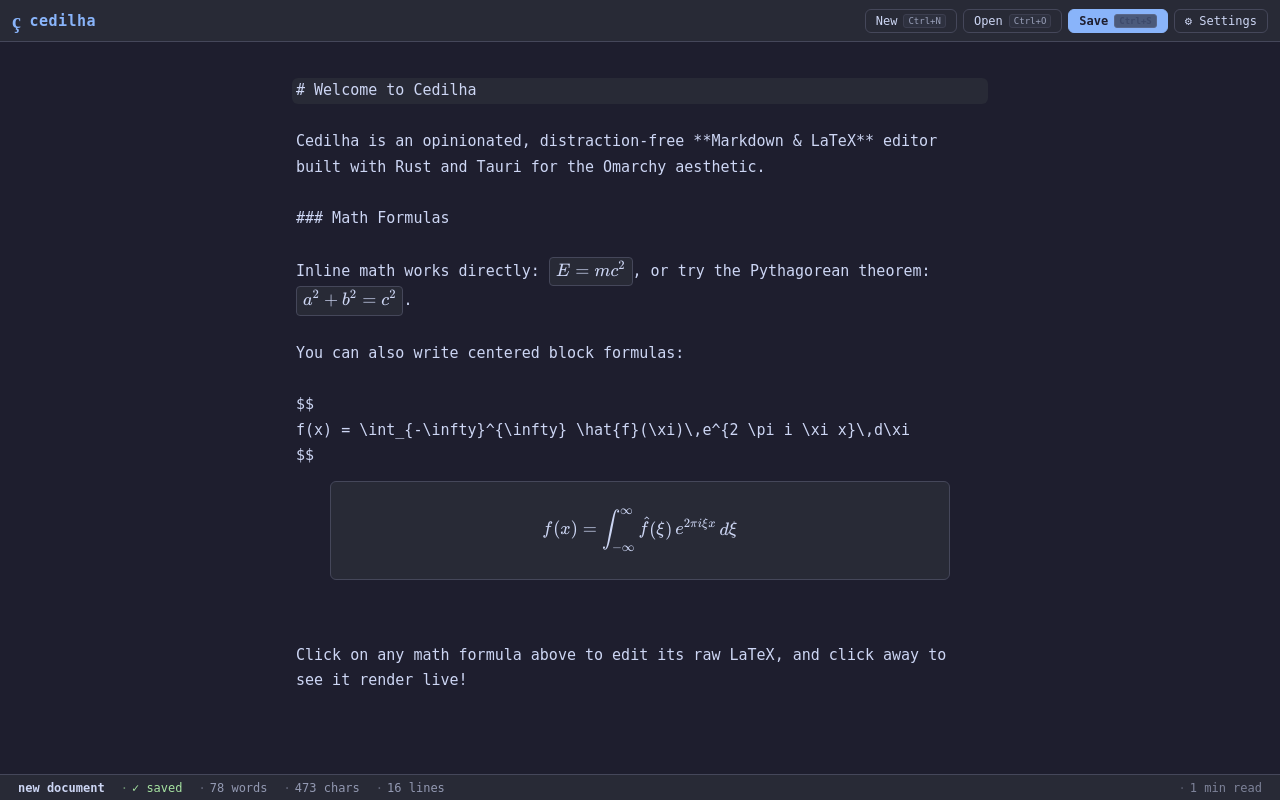
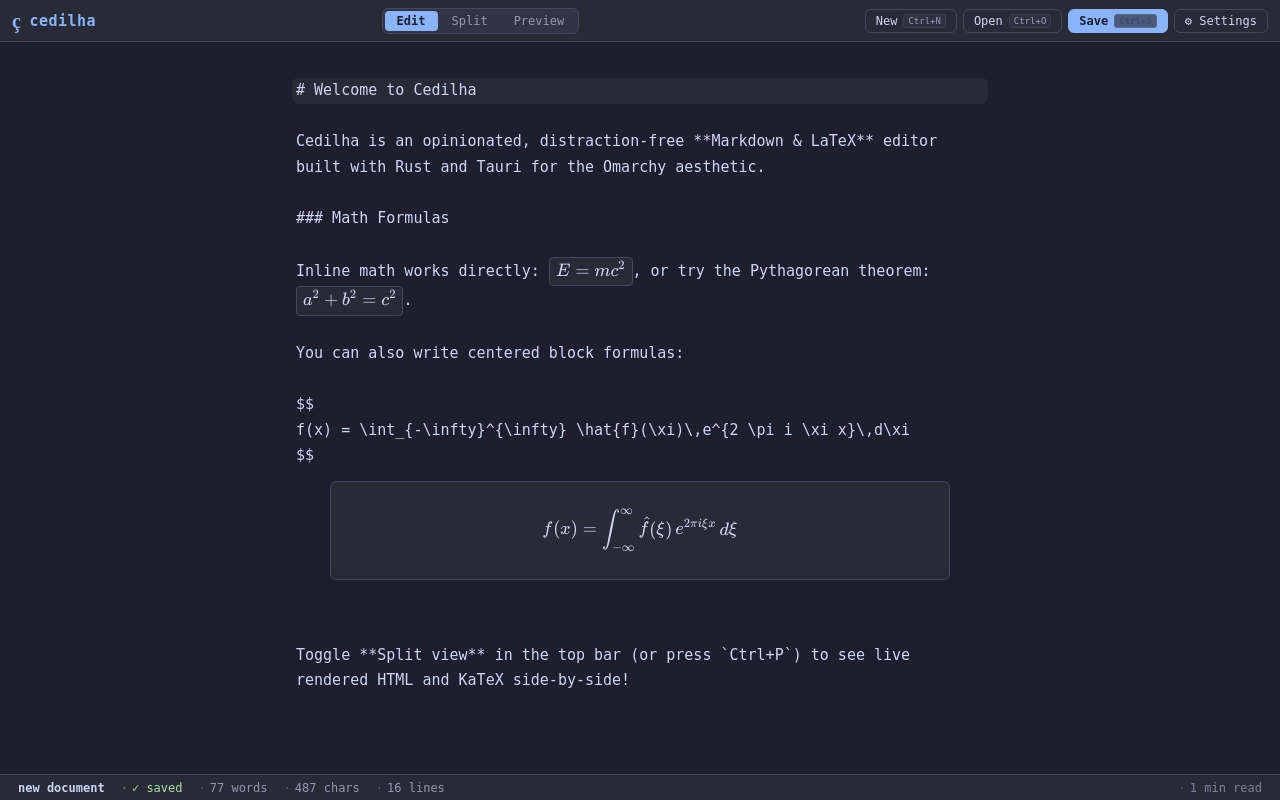
Before and after one commit to pedro-hro/cedilha, a SvelteKit app: page / in a window 1280 px wide. Built offline with nearby package versions, Linux system fonts and the light colour scheme.

Commit message:
feat: add Apostrophe-style Edit, Split, and Preview view modes

```diff
--- a/package.json
+++ b/package.json
@@ -15,7 +15,9 @@
     "@codemirror/language": "^6.10.3",
     "@codemirror/state": "^6.5.0",
     "@codemirror/view": "^6.34.1",
-    "katex": "^0.16.11"
+    "@types/marked": "^6.0.0",
+    "katex": "^0.16.11",
+    "marked": "^18.0.14"
   },
   "devDependencies": {
     "@sveltejs/adapter-auto": "^3.3.0",
--- a/src/App.svelte
+++ b/src/App.svelte
@@ -1,6 +1,7 @@
 <script lang="ts">
   import { onMount } from "svelte";
   import Editor from "./components/Editor.svelte";
+  import Preview from "./components/Preview.svelte";
   import StatusBar from "./components/StatusBar.svelte";
   import Settings from "./components/Settings.svelte";
   import * as api from "./lib/tauri";
@@ -14,10 +15,13 @@
     // Running in browser dev mode outside Tauri webview
   }
 
+  type ViewMode = "edit" | "split" | "preview";
+
   // ----- state -----
-  let content = "# Welcome to Cedilha\n\nCedilha is an opinionated, distraction-free **Markdown & LaTeX** editor built with Rust and Tauri for the Omarchy aesthetic.\n\n### Math Formulas\n\nInline math works directly: $E = mc^2$, or try the Pythagorean theorem: $a^2 + b^2 = c^2$.\n\nYou can also write centered block formulas:\n\n$$\nf(x) = \\int_{-\\infty}^{\\infty} \\hat{f}(\\xi)\\,e^{2 \\pi i \\xi x}\\,d\\xi\n$$\n\nClick on any math formula above to edit its raw LaTeX, and click away to see it render live!\n";
+  let content = "# Welcome to Cedilha\n\nCedilha is an opinionated, distraction-free **Markdown & LaTeX** editor built with Rust and Tauri for the Omarchy aesthetic.\n\n### Math Formulas\n\nInline math works directly: $E = mc^2$, or try the Pythagorean theorem: $a^2 + b^2 = c^2$.\n\nYou can also write centered block formulas:\n\n$$\nf(x) = \\int_{-\\infty}^{\\infty} \\hat{f}(\\xi)\\,e^{2 \\pi i \\xi x}\\,d\\xi\n$$\n\nToggle **Split view** in the top bar (or press `Ctrl+P`) to see live rendered HTML and KaTeX side-by-side!\n";
   let path: string | null = null;
   let dirty = false;
+  let viewMode: ViewMode = "edit";
   let prefs: Prefs = {
     theme: "catppuccin-mocha",
     font_size: 15,
@@ -154,7 +158,19 @@
     } else if (mod && e.key.toLowerCase() === "n") {
       e.preventDefault();
       newDoc();
-    } else if (mod && (e.key === "," || e.key === "p" && e.shiftKey)) {
+    } else if (mod && e.key === "1") {
+      e.preventDefault();
+      viewMode = "edit";
+    } else if (mod && e.key === "2") {
+      e.preventDefault();
+      viewMode = "split";
+    } else if (mod && e.key === "3") {
+      e.preventDefault();
+      viewMode = "preview";
+    } else if (mod && e.key.toLowerCase() === "p" && !e.shiftKey) {
+      e.preventDefault();
+      viewMode = viewMode === "edit" ? "split" : viewMode === "split" ? "preview" : "edit";
+    } else if (mod && (e.key === "," || (e.key === "p" && e.shiftKey))) {
       e.preventDefault();
       settingsOpen = !settingsOpen;
     }
@@ -193,6 +209,31 @@
       <span class="name">cedilha</span>
     </div>
 
+    <!-- Apostrophe-style View Mode Switcher -->
+    <div class="view-switcher" role="radiogroup" aria-label="View mode">
+      <button
+        class:active={viewMode === "edit"}
+        onclick={() => (viewMode = "edit")}
+        title="Code only (Ctrl+1)"
+      >
+        Edit
+      </button>
+      <button
+        class:active={viewMode === "split"}
+        onclick={() => (viewMode = "split")}
+        title="Side-by-side split (Ctrl+2)"
+      >
+        Split
+      </button>
+      <button
+        class:active={viewMode === "preview"}
+        onclick={() => (viewMode = "preview")}
+        title="Rendered preview only (Ctrl+3)"
+      >
+        Preview
+      </button>
+    </div>
+
     <nav class="actions">
       <button onclick={newDoc} title="New Document (Ctrl+N)">New <kbd>Ctrl+N</kbd></button>
       <button onclick={openFile} title="Open Document (Ctrl+O)">Open <kbd>Ctrl+O</kbd></button>
@@ -213,7 +254,9 @@
     {/if}
   </header>
 
-  <main class="workspace">
+  <main class="workspace" class:split={viewMode === "split"}>
+    {#if viewMode === "edit" || viewMode === "split"}
+      <div class="pane editor-pane" class:half={viewMode === "split"}>
         <Editor
           bind:this={editor}
           content={content}
@@ -224,6 +267,18 @@
           lineNumbers={prefs.line_numbers}
           on:change={handleEditorChange}
         />
+      </div>
+    {/if}
+
+    {#if viewMode === "split"}
+      <div class="split-divider"></div>
+    {/if}
+
+    {#if viewMode === "preview" || viewMode === "split"}
+      <div class="pane preview-pane" class:half={viewMode === "split"}>
+        <Preview {content} />
+      </div>
+    {/if}
   </main>
 
   <StatusBar
@@ -258,6 +313,7 @@
     border-bottom: 1px solid var(--border);
     flex: 0 0 auto;
     cursor: default;
+    gap: 12px;
   }
 
   .brand {
@@ -268,6 +324,7 @@
     color: var(--accent);
     font-size: 15px;
     letter-spacing: 0.5px;
+    flex: 0 0 auto;
   }
 
   .logo {
@@ -276,6 +333,38 @@
     font-family: serif;
     font-weight: bold;
     color: var(--accent);
+  }
+
+  /* Segmented View Switcher (Apostrophe style) */
+  .view-switcher {
+    display: flex;
+    background: var(--bg-surface);
+    border-radius: var(--radius);
+    padding: 2px;
+    border: 1px solid var(--border);
+    gap: 2px;
+  }
+
+  .view-switcher button {
+    background: transparent;
+    border: none;
+    font-size: 12px;
+    font-weight: 500;
+    padding: 3px 12px;
+    color: var(--fg-dim);
+    border-radius: calc(var(--radius) - 2px);
+    transition: all 0.12s ease;
+    cursor: pointer;
+  }
+
+  .view-switcher button:hover {
+    color: var(--fg);
+  }
+
+  .view-switcher button.active {
+    background: var(--accent);
+    color: var(--bg);
+    font-weight: 700;
   }
 
   .actions {
@@ -332,7 +421,36 @@
     overflow: hidden;
     background: var(--bg);
     display: flex;
+    flex-direction: row;
+    position: relative;
+  }
+
+  .pane {
+    height: 100%;
+    overflow: hidden;
+    display: flex;
     flex-direction: column;
-    user-select: text;
+  }
+
+  .pane.editor-pane {
+    flex: 1 1 auto;
+    width: 100%;
+  }
+
+  .pane.preview-pane {
+    flex: 1 1 auto;
+    width: 100%;
+  }
+
+  .pane.half {
+    flex: 1 1 50%;
+    width: 50%;
+  }
+
+  .split-divider {
+    width: 1px;
+    background: var(--border);
+    flex: 0 0 1px;
+    height: 100%;
   }
 </style>
--- /dev/null
+++ b/src/components/Preview.svelte
@@ -0,0 +1,235 @@
+<script lang="ts">
+  import { marked } from "marked";
+  import katex from "katex";
+
+  export let content = "";
+
+  function renderMarkdown(md: string): string {
+    if (!md.trim()) return '<div class="preview-empty">No content to preview</div>';
+
+    // 1. Extract block math $$...$$
+    const mathBlocks: string[] = [];
+    let text = md.replace(/\$\$([\s\S]+?)\$\$/g, (_, math) => {
+      const id = `@@MATHBLOCK_${mathBlocks.length}@@`;
+      try {
+        mathBlocks.push(
+          katex.renderToString(math.trim(), {
+            displayMode: true,
+            throwOnError: false,
+          }),
+        );
+      } catch (e) {
+        mathBlocks.push(`<pre class="math-error">${math}</pre>`);
+      }
+      return `\n\n${id}\n\n`;
+    });
+
+    // 2. Extract inline math $...$
+    const mathInlines: string[] = [];
+    text = text.replace(/(?<!\\)\$([^\$\n]+?)\$/g, (_, math) => {
+      const id = `@@MATHINLINE_${mathInlines.length}@@`;
+      try {
+        mathInlines.push(
+          katex.renderToString(math.trim(), {
+            displayMode: false,
+            throwOnError: false,
+          }),
+        );
+      } catch (e) {
+        mathInlines.push(`<code>${math}</code>`);
+      }
+      return id;
+    });
+
+    // 3. Parse Markdown
+    try {
+      let html = marked.parse(text) as string;
+
+      // 4. Restore block math
+      html = html.replace(/@@MATHBLOCK_(\d+)@@/g, (_, i) => mathBlocks[parseInt(i)] ?? "");
+
+      // 5. Restore inline math
+      html = html.replace(/@@MATHINLINE_(\d+)@@/g, (_, i) => mathInlines[parseInt(i)] ?? "");
+
+      return html;
+    } catch {
+      return `<p>${text}</p>`;
+    }
+  }
+
+  $: renderedHtml = renderMarkdown(content);
+</script>
+
+<div class="preview-container">
+  <article class="markdown-body">
+    {@html renderedHtml}
+  </article>
+</div>
+
+<style>
+  .preview-container {
+    flex: 1 1 auto;
+    height: 100%;
+    overflow-y: auto;
+    background: var(--bg);
+    color: var(--fg);
+    user-select: text;
+    box-sizing: border-box;
+  }
+
+  .markdown-body {
+    max-width: var(--editor-max-width, 780px);
+    margin: 0 auto;
+    padding: 36px 32px 240px 32px;
+    font-family: var(--font-mono);
+    line-height: 1.7;
+    font-size: var(--editor-font-size, 15px);
+  }
+
+  .preview-empty {
+    color: var(--fg-dim);
+    font-style: italic;
+    padding: 40px 0;
+    text-align: center;
+  }
+
+  .markdown-body :global(h1),
+  .markdown-body :global(h2),
+  .markdown-body :global(h3),
+  .markdown-body :global(h4) {
+    color: var(--fg);
+    font-weight: 700;
+    margin-top: 1.5em;
+    margin-bottom: 0.6em;
+    line-height: 1.3;
+  }
+
+  .markdown-body :global(h1) {
+    font-size: 1.85em;
+    color: var(--accent);
+    border-bottom: 1px solid var(--border);
+    padding-bottom: 0.3em;
+  }
+
+  .markdown-body :global(h2) {
+    font-size: 1.45em;
+    border-bottom: 1px solid var(--border);
+    padding-bottom: 0.25em;
+  }
+
+  .markdown-body :global(h3) {
+    font-size: 1.2em;
+    color: var(--accent-2);
+  }
+
+  .markdown-body :global(p) {
+    margin-top: 0;
+    margin-bottom: 1em;
+  }
+
+  .markdown-body :global(a) {
+    color: var(--accent);
+    text-decoration: none;
+    border-bottom: 1px solid transparent;
+    transition: border-color 0.15s ease;
+  }
+
+  .markdown-body :global(a:hover) {
+    border-bottom-color: var(--accent);
+  }
+
+  .markdown-body :global(strong) {
+    font-weight: 700;
+    color: var(--fg);
+  }
+
+  .markdown-body :global(code) {
+    font-family: var(--font-mono);
+    font-size: 0.9em;
+    padding: 2px 6px;
+    background: var(--bg-elev);
+    border-radius: var(--radius);
+    border: 1px solid var(--border);
+  }
+
+  .markdown-body :global(pre) {
+    background: var(--bg-elev);
+    border: 1px solid var(--border);
+    border-radius: var(--radius);
+    padding: 16px 20px;
+    overflow-x: auto;
+    margin: 1.2em 0;
+  }
+
+  .markdown-body :global(pre code) {
+    background: transparent;
+    border: none;
+    padding: 0;
+    font-size: 0.92em;
+  }
+
+  .markdown-body :global(blockquote) {
+    margin: 1.2em 0;
+    padding: 10px 20px;
+    background: var(--bg-elev);
+    border-left: 4px solid var(--accent);
+    border-radius: 0 var(--radius) var(--radius) 0;
+    color: var(--fg-dim);
+  }
+
+  .markdown-body :global(blockquote p:last-child) {
+    margin-bottom: 0;
+  }
+
+  .markdown-body :global(ul),
+  .markdown-body :global(ol) {
+    padding-left: 24px;
+    margin: 1em 0;
+  }
+
+  .markdown-body :global(li) {
+    margin: 0.35em 0;
+  }
+
+  .markdown-body :global(hr) {
+    border: none;
+    border-top: 1px solid var(--border);
+    margin: 2em 0;
+  }
+
+  .markdown-body :global(table) {
+    width: 100%;
+    border-collapse: collapse;
+    margin: 1.2em 0;
+  }
+
+  .markdown-body :global(th),
+  .markdown-body :global(td) {
+    padding: 8px 14px;
+    border: 1px solid var(--border);
+    text-align: left;
+  }
+
+  .markdown-body :global(th) {
+    background: var(--bg-elev);
+    font-weight: 600;
+  }
+
+  .markdown-body :global(tr:nth-child(even)) {
+    background: var(--bg-elev);
+  }
+
+  .markdown-body :global(img) {
+    max-width: 100%;
+    border-radius: var(--radius);
+  }
+
+  .markdown-body :global(.katex-display) {
+    margin: 1.4em 0;
+    padding: 12px 16px;
+    background: var(--bg-elev);
+    border-radius: var(--radius);
+    border: 1px solid var(--border);
+    overflow-x: auto;
+  }
+</style>
```
Also changed, not shown: 1 other file (tests, documents, lock files or other folders). Lines whose indentation alone changed are shown as unchanged.
